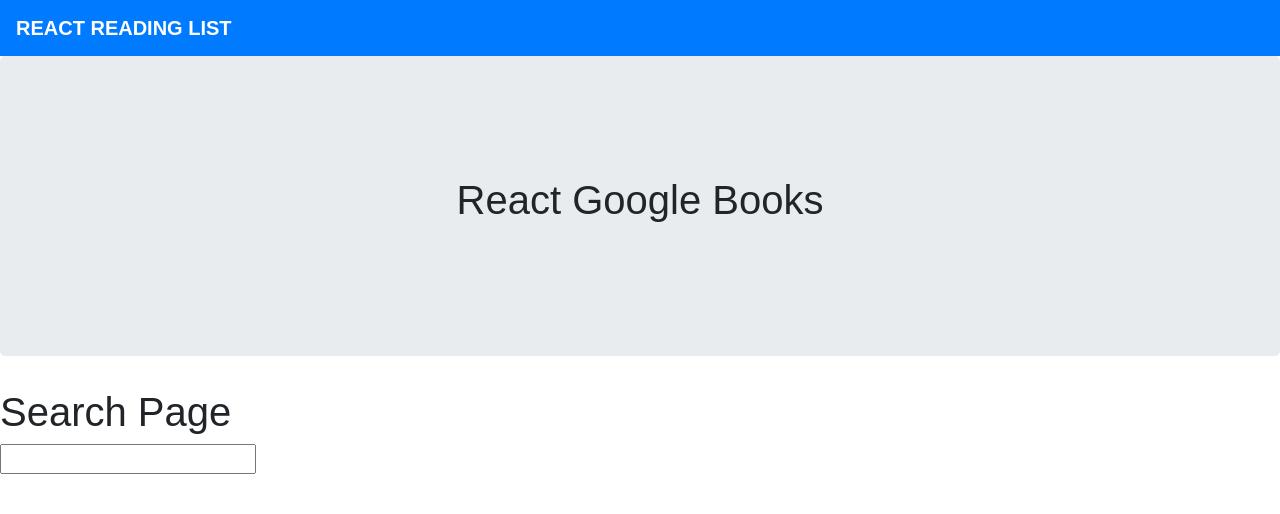
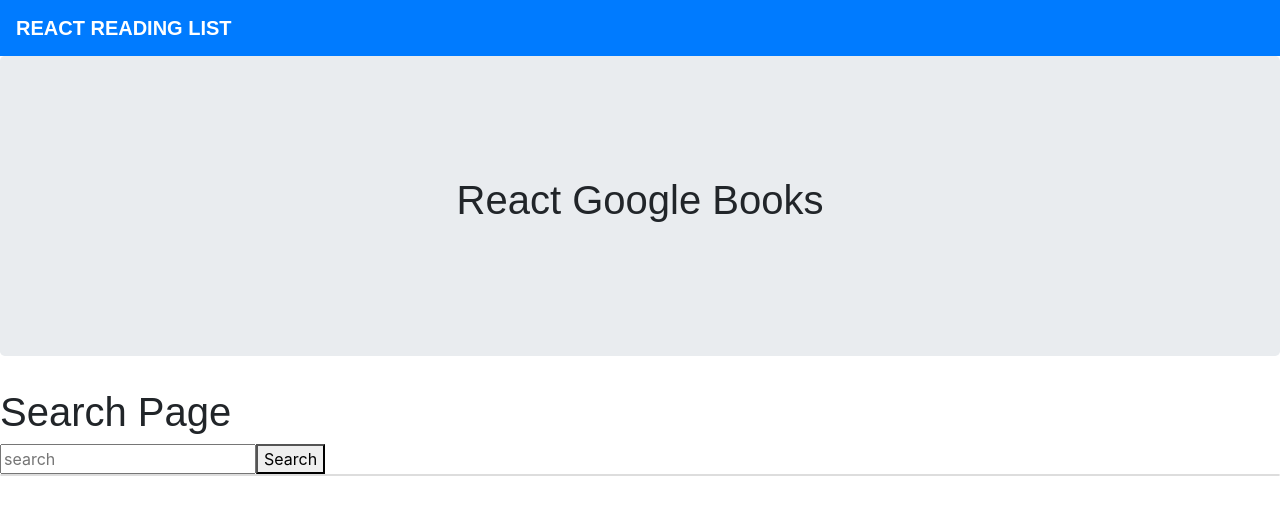
Before and after one commit to ifsilvar/Google-Books, a React (Create React App) app in the folder client/: page /search in a window 1280 px wide. Shown: the top 514 px of the page. Built offline with nearby package versions, Linux system fonts and the light colour scheme; no server answers; a web font is replaced by a local one.

Commit message:
completed search results code

```diff
--- a/client/src/pages/Search.js
+++ b/client/src/pages/Search.js
@@ -9,21 +9,37 @@
 export default function Search() {
         // Setting our component's initial state
         const [books, setBooks] = useState([])
-        const [formObject, setFormObject] = useState({})
+        const [bookSearch, setBookSearch] = useState("")
 
         // Load all books and store them with setBooks
-        useEffect(() => {
-            loadBooks()
-        }, [])
+        // useEffect(() => {
+        //     loadBooks()
+        // }, [])
 
-        function loadBooks() {
+        // function loadBooks(event) {
             // console.log(events)
-            // const inputValue = events.srcElement
-            API.searchBook().then((data) => {
-                console.log(data.data.items)
-                setBooks(data.data.items)
-            })
-            .catch(err => console.log(err));
+            // const inputValue = event.srcElement
+            // API.searchBook(inputValue).then((data) => {
+            //     console.log(data.data.items)
+            //     setBooks(data.data.items)
+            // })
+            // .catch(err => console.log(err));
+            const handleInputChange = event => {
+                const { value } = event.target;
+                setBookSearch(value);
+              };
+
+            const handleFormSubmit = event => {
+                // When the form is submitted, prevent its default behavior, get recipes update the recipes state
+                event.preventDefault();
+                API.searchBook(bookSearch)
+                    .then((data) => {
+                        console.log(data.data.items)
+                        setBooks(data.data.items)
+                    })
+                //   .then(res => setBooks(data.data.items))
+                  .catch(err => console.log(err));
+              };
 
             // const handleChange = events => {
                 //     const inputValue = events.target.value
@@ -31,18 +47,40 @@
                     //         console.log(data)
                     //     })
                     // }
-                }
-        function handleInputChange(event) {
-            const { name, value } = event.target;
-            setFormObject({...formObject, [name]: value})
-            };
+                // }
 
     return (
         <div>
 
-                <h1>Search Page</h1>
-                <input name="title" onChange={handleInputChange}/>
-                {/* <button type="submit" onClick={Search}></button> */}
+            <h1>Search Page</h1>
+            <input
+            name="search"
+            value={bookSearch}
+            onChange={handleInputChange}
+            placeholder="search"
+            />
+
+            <button
+                onClick={handleFormSubmit}
+                type="success"
+                className="input-lg"
+                >Search
+            </button>
+
+            <List>
+                {books.map(book => {
+                  return (
+                    <ListItem key={book.id}>
+                        <a href={book.volumeInfo.infoLink}>
+                        <strong>
+                          {book.volumeInfo.title} by {book.volumeInfo.authors}
+                        </strong>
+                        </a>
+                      <DeleteBtn onClick={() =>{}} />
+                    </ListItem>
+                  );
+                })}
+              </List>
 
         </div>
     )}
```
